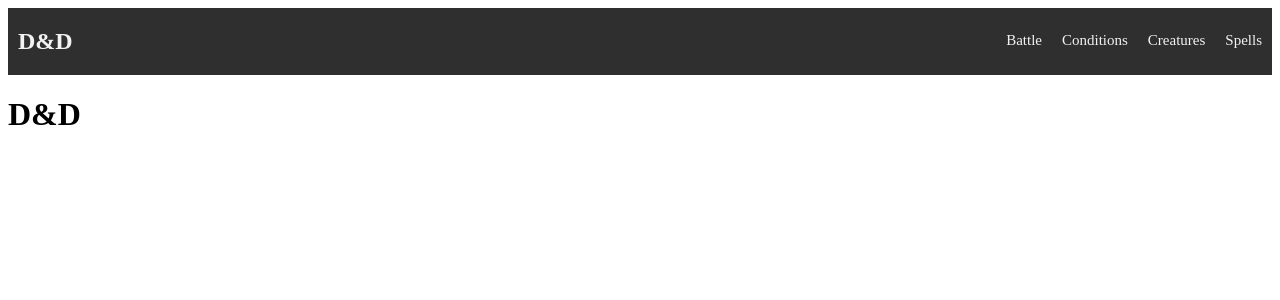
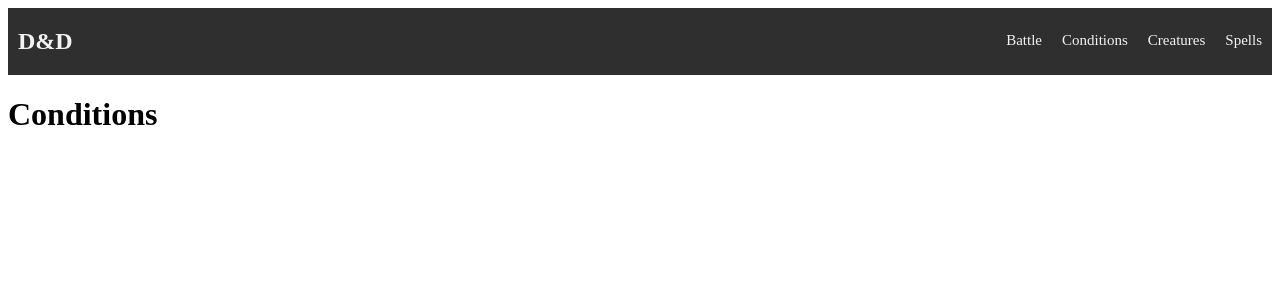
Before and after one commit to mitchjolson/DnD, a React (Create React App) app: page /#/conditions in a window 1280 px wide. Before the commit this address led to /#/. Shown: the top 300 px of the page. Built offline with nearby package versions, Linux system fonts and the light colour scheme.

Commit message:
modified links in nav bar, added conditions component

```diff
--- a/src/components/App/App.js
+++ b/src/components/App/App.js
@@ -9,6 +9,7 @@ import {connect} from 'react-redux';
 
 import './App.css';
 import Nav from '../Nav/Nav'
+import Conditions from '../Conditions/Conditions'
 
 class App extends Component {
     componentDidMount () {
@@ -20,67 +21,38 @@ class App extends Component {
         <Router>
             <Nav/>
             <div>
-
-            <h1>D&D</h1>
-            {/* <Switch> */}
-                {/* Visiting localhost:3000 will redirect to localhost:3000/home */}
-                {/* <Redirect exact from="/" to="/dashboard" /> */}
-                {/* Visiting localhost:3000/about will show the about page.
-                This is a route anyone can see, no login necessary */}
+                <Switch>
+                {/* Visiting localhost:3000 will redirect to localhost:3000/conditions */}
+                <Redirect exact from="/" to="/conditions" />
+                <Route
+                    exact
+                    path="/conditions"
+                    component={Conditions} />
                 {/* <Route
-                exact
-                path="/search"
-                component={Search} />
-                <Route
                     exact
                     path="/pcn-view/:type/:id"
                     component={PcnView}
-                />
-                <Route
+                /> */}
+                {/* <Route
                     exact
                     path="/eol-view/:type/:id"
                     component={EolView}
-                />
-                <Route
+                /> */}
+                {/* <Route
                     exact
                     path="/npi-view/:type/:id"
                     component={NpiView}
-                />
-                <Route
+                /> */}
+                {/* <Route
                     exact
                     path="/register"
                     component={RegisterPage}
                 /> */}
-                {/* For protected routes, the view could show one of several things on the same route.
-                Visiting localhost:3000/home will show the UserPage if the user is logged in.
-                If the user is not logged in, the ProtectedRoute will show the 'Login' or 'Register' page.
-                Even though it seems like they are different pages, the user is always on localhost:3000/home */}
-                {/* <ProtectedRoute
-                exact
-                path="/dashboard"
-                component={Dashboard}
-                />
-                <ProtectedRoute
-                exact
-                path="/pcn-form/:id"
-                component={PcnForm}
-                />
-                <ProtectedRoute
-                exact
-                path="/eol-form/:id"
-                component={EolForm}
-                />
-                <ProtectedRoute
-                exact
-                path="/npi-form/:id"
-                component={NpiForm}
-                /> */}
-                {/* This works the same as the other protected route, except that if the user is logged in,
-                they will see the info page instead. */}
+
 
                 {/* If none of the other routes matched, we will show a 404. */}
-                {/* <Route render={() => <h1>404</h1>} /> */}
-            {/* </Switch> */}
+                <Route render={() => <h1>404</h1>} />
+            </Switch>
             </div>
         </Router>
     )}
--- /dev/null
+++ b/src/components/Conditions/Conditions.js
@@ -0,0 +1,20 @@
+import React, { Component } from 'react';
+import { connect } from 'react-redux';
+
+class Conditions extends Component {
+
+    render() {
+
+        return (
+            <>
+             <h1>Conditions</h1>
+            </>
+        )
+    }
+}
+
+const mapStateToProps = reduxStore => ({
+    reduxStore
+});
+
+export default (connect(mapStateToProps)(Conditions));
--- a/src/components/Nav/Nav.js
+++ b/src/components/Nav/Nav.js
@@ -4,7 +4,7 @@ import { connect } from 'react-redux';
 // import LogOutButton from '../LogOutButton/LogOutButton';
 import './Nav.css';
 
-const Nav = (props) => (
+const Nav = () => (
 	<div className="nav">
     	<Link to="/home">
       	<h2 className="nav-title">D&D</h2>
```
Lines whose indentation alone changed are shown as unchanged.
